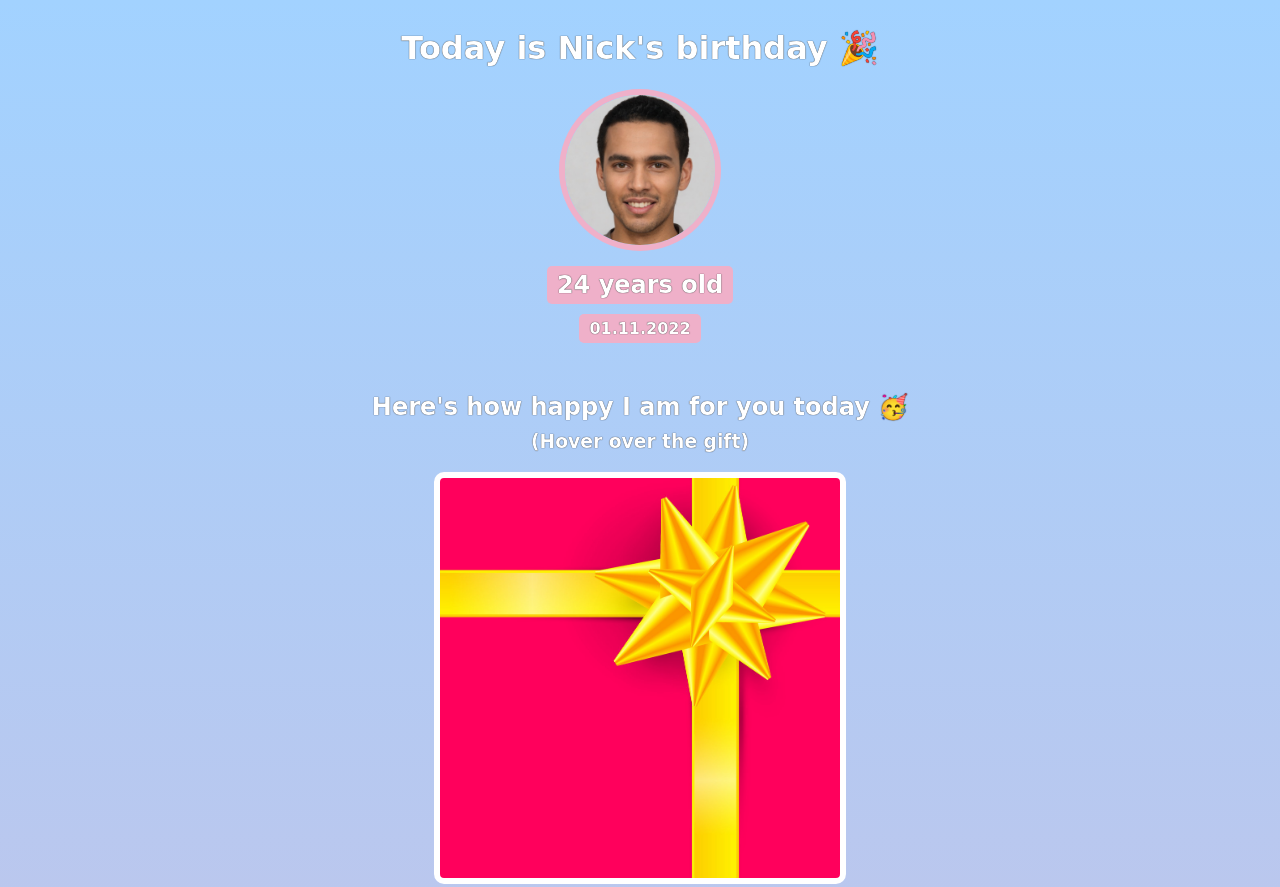
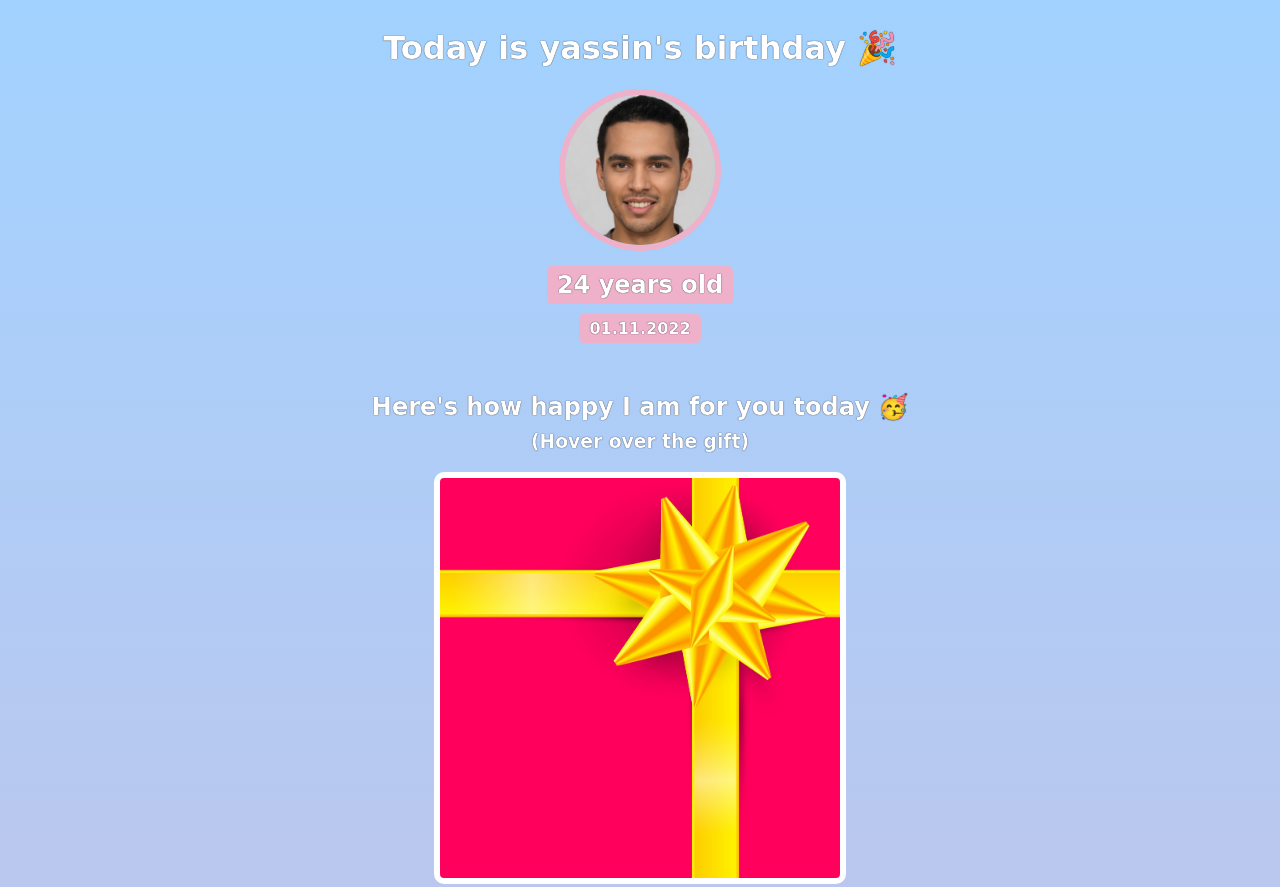
Before and after one commit to LGAOUT/birthday-gift-site, a website built with Vite: page index.html in a window 1280 px wide. Shown: the top 887 px of the page. Built offline with nearby package versions, Linux system fonts and the light colour scheme; a web font is replaced by a local one.

Commit message:
updated bd name

```diff
--- a/index.html
+++ b/index.html
@@ -9,7 +9,7 @@
 
 <body>
     <div id="header">
-        <h1>Today is Nick's birthday 🎉</h1>
+        <h1>Today is yassin's birthday 🎉</h1>
         <img id="bff-img" src="images/nick.jpg">
         <h2 id="bday-age">24 years old</h2>
         <h4 id="bday-date">01.11.2022</h4>
```
